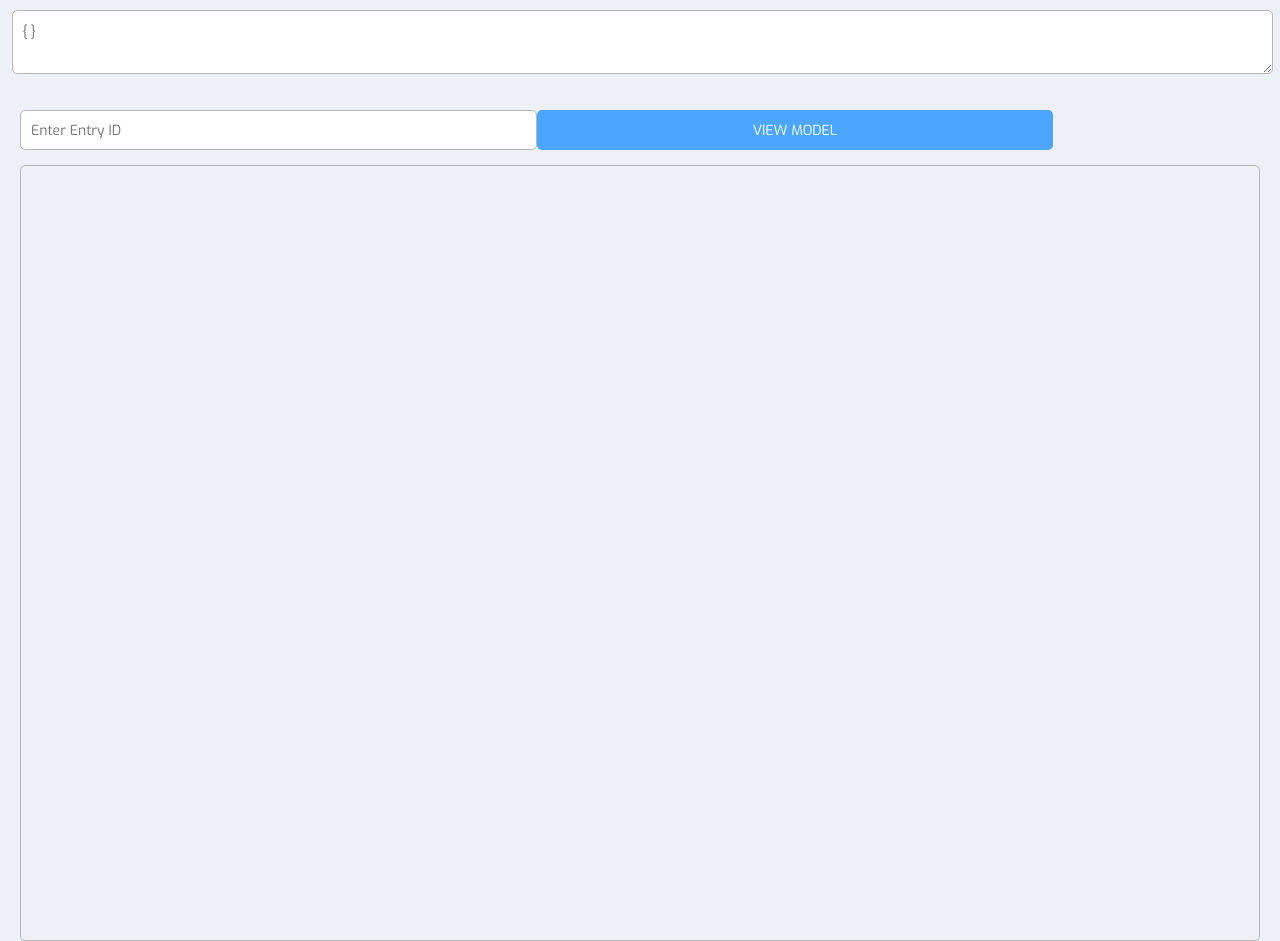
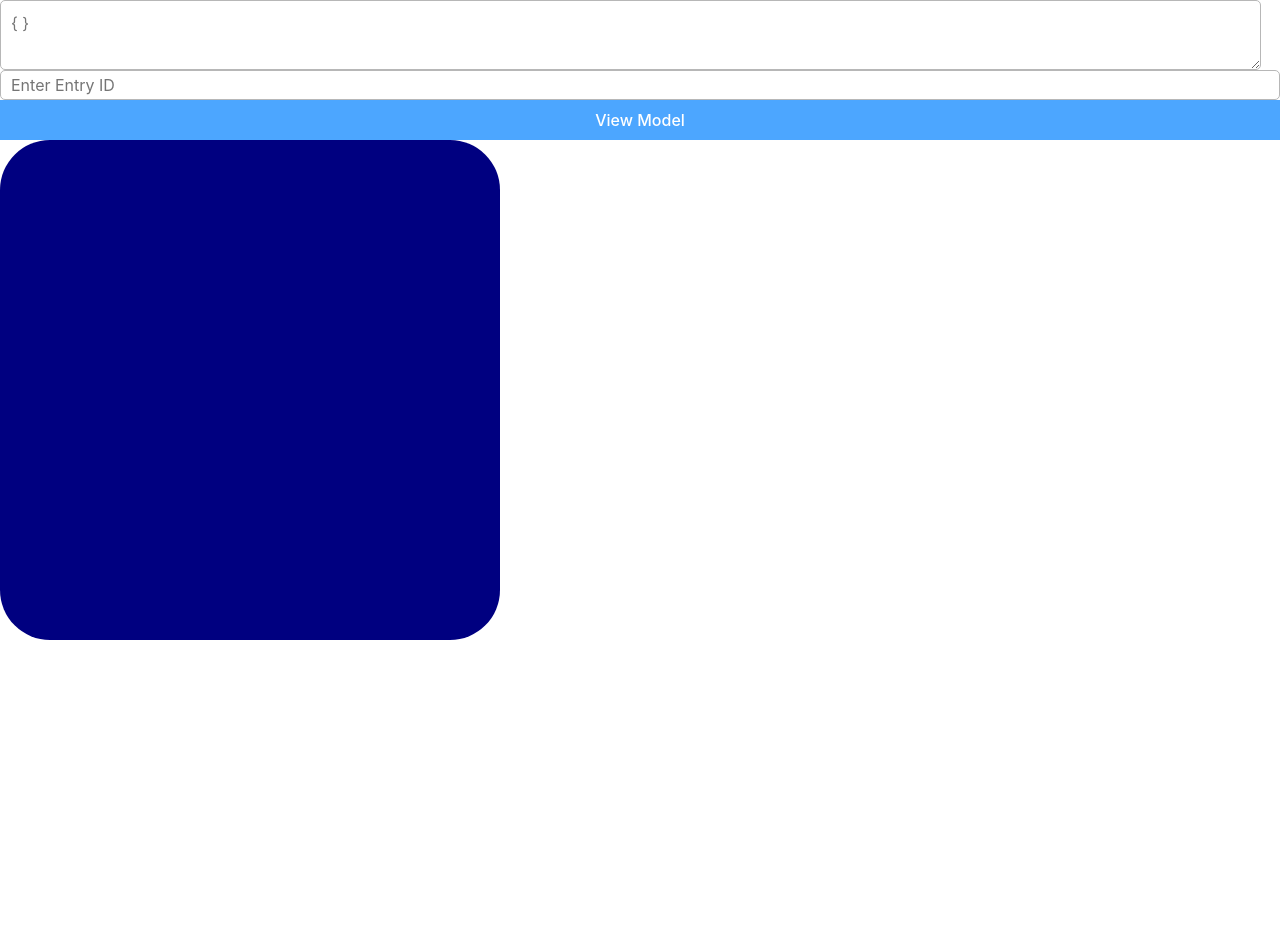
Before and after one commit to tommycbird/Readee, a plain HTML site: page echoview.html in a window 1280 px wide. After the commit the page ends 800 px from the top, so only its background shows below. Drawn offline with nearby package versions, Linux system fonts and the light colour scheme; some packages are replaced by stand-ins of ours; a script that the page names is missing.

Commit message:
Reconfigured echo view

```diff
--- a/echoview.html
+++ b/echoview.html
@@ -1,118 +1,21 @@
 <!DOCTYPE html>
 <html>
     <head>
-        <title>Echo3D Javascript SDK example</title>
+        <title>Echo3D Model Viewer</title>
         <script src="https://ajax.googleapis.com/ajax/libs/jquery/3.6.0/jquery.min.js"></script>
+        <script src="https://storage.echo3d.com/JS/Echo3DApi.js"></script>
+        <script src="src/js/echo.js"></script>
         <script type="module" src="https://ajax.googleapis.com/ajax/libs/model-viewer/3.1.1/model-viewer.min.js"></script>
         <link href='https://fonts.googleapis.com/css?family=Exo' rel='stylesheet'>
+        <link rel="stylesheet" href="src/css/echoview.css">
         <link rel="stylesheet" href="https://cdn.jsdelivr.net/npm/bootstrap@4.3.1/dist/css/bootstrap.min.css" integrity="sha384-ggOyR0iXCbMQv3Xipma34MD+dH/1fQ784/j6cY/iJTQUOhcWr7x9JvoRxT2MZw1T" crossorigin="anonymous">
     </head>
-    <style>
-        model-viewer {
-            height: 100%;
-            width: 100%;
-            border-radius: 5px;
-            border: solid 1px #b7b7b7;
-        }
-        body {
-            font-family: 'Exo';
-            font-size: 14px;
-        }
-        input {
-            width: 100%;
-            border-radius: 5px;
-            border: solid 1px #b7b7b7;
-            height: 30px;
-            padding-left: 10px;
-        }
-        label {
-            width: 100%;
-            margin-left: 8px;
-            position: absolute;
-            top: 3px;
-            font-weight: 600;
-            font-size: 16px;
-        }
-        textarea {
-            margin-left: 12px;
-            width: 98.5%;
-            margin-top: 10px;
-            margin-bottom: 10px;
-            border: solid 1px #b7b7b7;
-            border-radius: 5px;
-            padding: 10px;
-        }
-        button {
-            width: 100%;
-            background-color: #4ca6ff;
-            color: white;
-            border: none;
-            border-radius: 5px;
-            height: 40px;
-            text-transform: uppercase;
-            font-size: 14px;
-            font-weight: 500;
-        }
-        button:active {
-            border: none;
-            background-color: #4ca6ff;
-        }
-        button:hover {
-            background-color: rgb(106, 180, 253);
-        }
-    </style>
-    <body style="background-color: #edf1f7;">
-        <script src="https://storage.echo3d.com/JS/Echo3DApi.js"></script>
-        <script type="application/javascript">
-
-            // get apikey
-            function getApiKey() {
-                return 'misty-resonance-6489';
-            }
-
-            // get seckey
-            function getSecKey() {
-                return 'Tbq3F8GdH41Q8KfvI0yxcZeT';
-            }
-
-            // display to textarea
-            function showResult(res) {
-                $('#txtOutput').val(res);
-            }
-
-            async function viewModel(inputEntryID) {
-                // initialize
-                const echoApi = new Echo3DApi(getApiKey(), getSecKey());
-
-                // query for specific Entry
-                let result = await echoApi.queryEntry(inputEntryID);
-                showResult(result);
-                let glbHologramStorageID = JSON.parse(result).db[inputEntryID].additionalData.glbHologramStorageID;
-                let newSrc = "https://storage.echo3d.com/0_model_samples/" + glbHologramStorageID;
-                let newEnvironmentImage = "";
-                let newPoster = "";
-                $('#modelViewer').attr("src", newSrc);
-                $('#modelViewer').attr("environment-image", newEnvironmentImage);
-                $('#modelViewer').attr("poster", newPoster);
-            }
-
-        </script>
-            <div>
-                <textarea id="txtOutput" placeholder="{ }"></textarea>
-            </div>
-            <div class="container-right" style="height: 874px; padding: 20px">
-                <div class="row no-gutters">
-                    <div class="col-sm-5">
-                        <input id="inputModelViewer" type="text" title="EntryID" placeholder="Enter Entry ID" style="height: 40px;">
-                    </div>
-                    <div class="col-sm-5">
-                        <button onclick="viewModel($('#inputModelViewer').val());">View Model</button>
-                    </div>
-                </div>
-                <div class="row no-gutters" style="height: 93%; margin-top: 15px;">
-                    <model-viewer id="modelViewer" src="https://modelviewer.dev/shared-assets/models/NeilArmstrong.glb" ar environment-image="https://modelviewer.dev/shared-assets/environments/moon_1k.hdr" poster="https://modelviewer.dev/shared-assets/models/NeilArmstrong.webp" shadow-intensity="1" camera-controls touch-action="pan-y"></model-viewer>
-                </div>
-            </div>
+    <body>
+        <textarea id="txtOutput" placeholder="{ }"></textarea>
+        <div class="input-field">
+            <input id="inputModelViewer" type="text" title="EntryID" placeholder="Enter Entry ID">
+            <button onclick="viewModel($('#inputModelViewer').val());">View Model</button>
         </div>
+        <model-viewer id="modelViewer" src="https://modelviewer.dev/shared-assets/models/NeilArmstrong.glb" ar environment-image="https://modelviewer.dev/shared-assets/environments/moon_1k.hdr" poster="https://modelviewer.dev/shared-assets/models/NeilArmstrong.webp" shadow-intensity="1" camera-controls touch-action="pan-y"></model-viewer>
     </body>
 </html>
--- /dev/null
+++ b/src/css/echoview.css
@@ -0,0 +1,56 @@
+model-viewer {
+    height: 500px;
+    width: 500px;
+    background-color: navy;
+    border-radius: 50px;
+}
+body {
+    display: flex;
+    flex-direction: column;
+    justify-content: space-between;
+    font-family: 'Exo';
+    font-size: 14px;
+}
+input {
+    width: 100%;
+    border-radius: 5px;
+    border: solid 1px #b7b7b7;
+    height: 30px;
+    padding-left: 10px;
+}
+
+label {
+    width: 100%;
+    margin-left: 8px;
+    position: absolute;
+    top: 3px;
+    font-weight: 600;
+    font-size: 16px;
+}
+textarea {
+    margin-left: 12px;
+    width: 98.5%;
+    margin-top: 10px;
+    margin-bottom: 10px;
+    border: solid 1px #b7b7b7;
+    border-radius: 5px;
+    padding: 10px;
+}
+button {
+    width: 100%;
+    background-color: #4ca6ff;
+    color: white;
+    border: none;
+    border-radius: 5px;
+    height: 40px;
+    text-transform: uppercase;
+    font-size: 14px;
+    font-weight: 500;
+}
+button:active {
+    border: none;
+    background-color: #4ca6ff;
+}
+button:hover {
+    background-color: rgb(106, 180, 253);
+}
--- a/src/js/echo.js
+++ b/src/js/echo.js
@@ -0,0 +1,37 @@
+/* Echo3D SDK access */
+
+// get api_key
+function getApiKey() {
+    return 'misty-resonance-6489';
+}
+
+// get sec_key
+function getSecKey() {
+    return 'Tbq3F8GdH41Q8KfvI0yxcZeT';
+}
+
+// log API response in console
+function logResult(res) {
+    console.log("Echo3D API response:");
+    console.log(res);
+}
+
+async function viewModel(inputEntryID) {
+    if (inputEntryID == "test") {
+        inputEntryID = "7c63494f-76ca-4bcd-a8bf-1f66a6710079";
+    }
+
+    // initialize
+    const echoApi = new Echo3DApi(getApiKey(), getSecKey());
+
+    // query for specific Entry
+    let result = await echoApi.queryEntry(inputEntryID);
+    logResult(result);
+    let glbHologramStorageID = JSON.parse(result).db[inputEntryID].additionalData.glbHologramStorageID;
+    let newSrc = "https://storage.echo3d.com/0_model_samples/" + glbHologramStorageID;
+    let newEnvironmentImage = "";
+    let newPoster = "";
+    $('#modelViewer').attr("src", newSrc);
+    $('#modelViewer').attr("environment-image", newEnvironmentImage);
+    $('#modelViewer').attr("poster", newPoster);
+}
```
